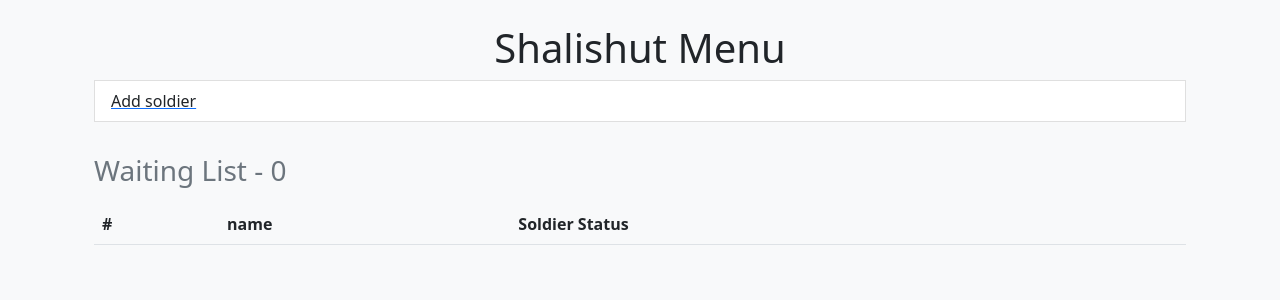
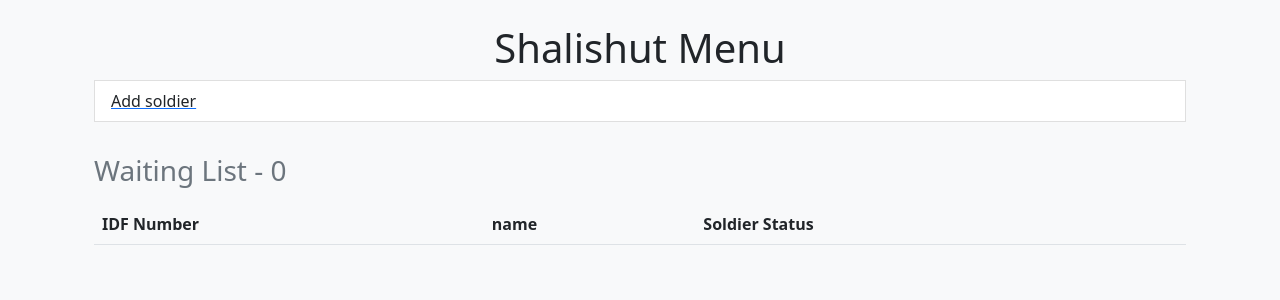
Before and after one commit to AmitHauzer/gibush-management, a Django app: page /shalishut/ in a window 1280 px wide. Shown: the part 64-364 px from the top of the page. Run offline with Django 4.2, Linux system fonts and the light colour scheme; data that the repository does not hold is empty.

Commit message:
add idf num

```diff
--- a/shalishut/templates/shalishut_menu.html
+++ b/shalishut/templates/shalishut_menu.html
@@ -16,7 +16,7 @@
             </caption>
             <thead>
                 <tr>
-                    <th scope="col">#</th>
+                    <th scope="col">IDF Number</th>
                     <th scope="col">name</th>
                     <th scope="col">Soldier Status</th>
                     <th scope="col"> </th>
@@ -25,7 +25,7 @@
             <tbody>
                 {% for soldier in soldiers%}
                 <tr>
-                    <th scope="row">{{ soldier.id }}</th>
+                    <th scope="row">{{ soldier.idf_num }}</th>
                     <td>{{ soldier.name }}</td>
                     <td>{{ soldier.soldier_status }}</td>
                     <td><a href="{% url 'soldiers:single-soldier' soldier.id %}"><button
```
